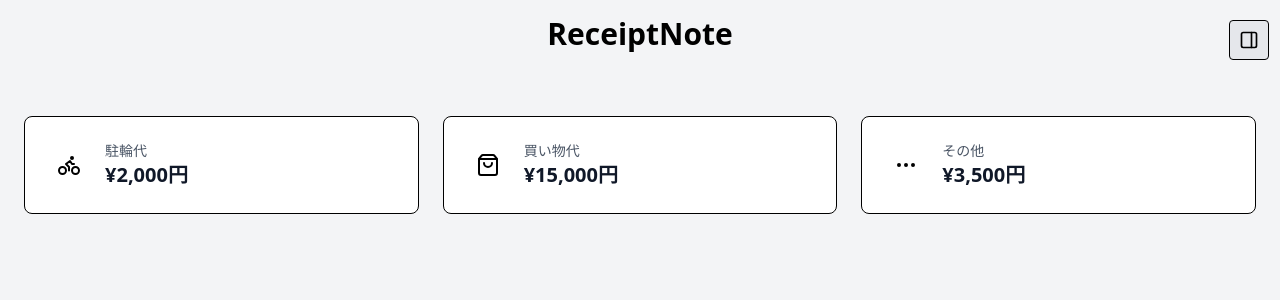
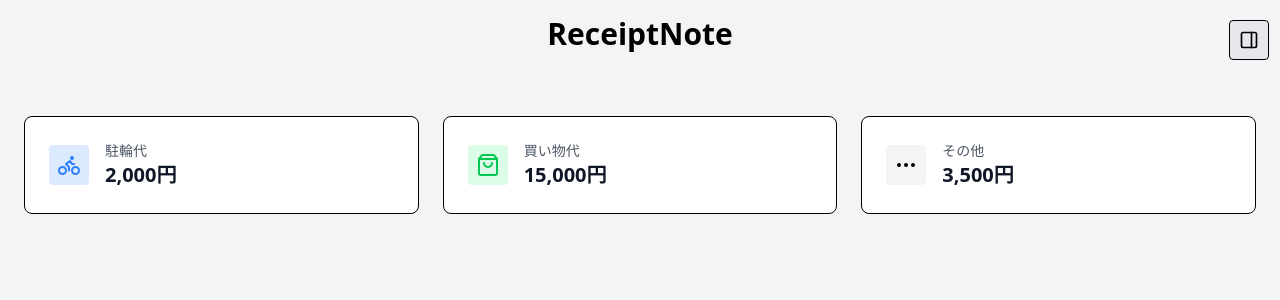
Before and after one commit to Kobutaemon/ReceiptNote, a React (Vite) app: page / in a window 1280 px wide. Shown: the top 300 px of the page. Built offline with nearby package versions, Linux system fonts and the light colour scheme.

Commit message:
Cardコンポーネントの変更に合わせたプロップス渡しの変更

```diff
--- a/src/components/CardList.jsx
+++ b/src/components/CardList.jsx
@@ -4,9 +4,24 @@ import Card from "./Card";
 function CardList() {
   return (
     <div className="grid grid-cols-1 md:grid-cols-2 lg:grid-cols-3 gap-6 p-6 mt-10">
-      <Card svgName="bicycle" cardTitle="駐輪代" cardTotal="¥2,000" />
-      <Card svgName="shopping" cardTitle="買い物代" cardTotal="¥15,000" />
-      <Card svgName="something" cardTitle="その他" cardTotal="¥3,500" />
+      <Card
+        svgName="bicycle"
+        svgColor="blue"
+        cardTitle="駐輪代"
+        cardTotal="2,000"
+      />
+      <Card
+        svgName="shopping"
+        svgColor="green"
+        cardTitle="買い物代"
+        cardTotal="15,000"
+      />
+      <Card
+        svgName="something"
+        svgColor="gray"
+        cardTitle="その他"
+        cardTotal="3,500"
+      />
     </div>
   );
 }
```
